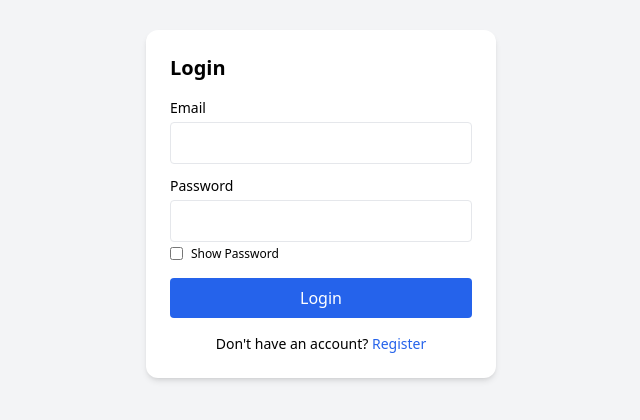
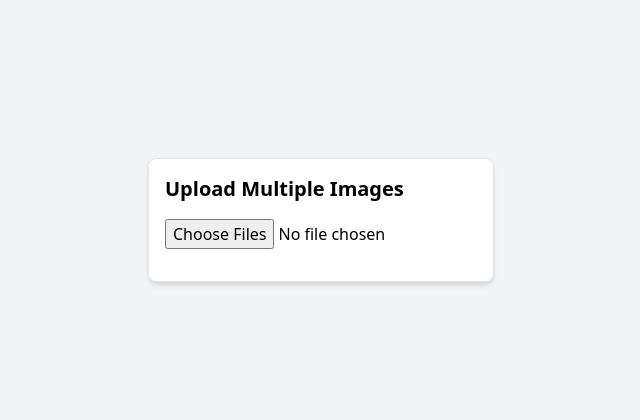
Before and after one commit to Kalyan199999/React-Components, a React (Create React App) app: page / in a window 1280 px wide. Shown: the part 196-616 px from the top of the page, without its empty margins (319-959 px from the left). Built offline with nearby package versions, Linux system fonts and the light colour scheme.

Commit message:
Images uploads is add

```diff
--- /dev/null
+++ b/src/components/Images_uploads_preview/ImageUpload.jsx
@@ -0,0 +1,99 @@
+import React, { useState } from 'react';
+
+const ImageUpload = () => {
+  const [images, setImages] = useState([]);
+  const [selectedImage, setSelectedImage] = useState(null);
+
+  const handleImageChange = (e) => {
+    setImages([])
+    const files = Array.from(e.target.files);
+    const validImages = files.filter(file => file.type.startsWith('image/'));
+
+    const newPreviews = validImages.map(file => ({
+      file,
+      preview: URL.createObjectURL(file),
+    }));
+
+    setImages(prev => [...prev, ...newPreviews]);
+  };
+
+  const handleRemove = (index) => {
+    const updated = [...images];
+    updated.splice(index, 1);
+    setImages(updated);
+  };
+
+  const handleImageClick = (img) => {
+    setSelectedImage(img.preview);
+  };
+
+  const handleCloseModal = () => {
+    setSelectedImage(null);
+  };
+
+  return (
+    <div className="max-w-md mx-auto mt-8 p-4 border rounded-lg shadow-md bg-white">
+      <h2 className="text-xl font-semibold mb-4">Upload Multiple Images</h2>
+
+      <input
+        type="file"
+        accept="image/*"
+        multiple
+        onChange={handleImageChange}
+        className="mb-4"
+      />
+
+      {images.length > 0 && (
+        <div className="grid grid-cols-3 gap-4 mt-4">
+          {images.map((img, index) => (
+            <div key={index} className="relative group cursor-pointer">
+              <img
+                src={img.preview}
+                alt={`Preview ${index}`}
+                className="w-full h-28 object-cover rounded border"
+                onClick={() => handleImageClick(img)}
+              />
+              <button
+                type="button"
+                onClick={(e) => {
+                  e.stopPropagation();
+                  handleRemove(index);
+                }}
+                className="absolute top-1 right-1 bg-red-500 text-white text-xs px-1 rounded opacity-0 group-hover:opacity-100 transition"
+              >
+                ✕
+              </button>
+            </div>
+          ))}
+        </div>
+      )}
+
+      {/* Modal */}
+      {selectedImage && (
+        <div
+          className="fixed inset-0 bg-black bg-opacity-70 flex items-center justify-center z-50"
+          onClick={handleCloseModal}
+        >
+          <div
+            className="relative max-w-2xl w-full p-4 bg-white rounded-lg shadow-lg"
+            onClick={(e) => e.stopPropagation()}
+          >
+            <button
+              onClick={handleCloseModal}
+              className="absolute top-2 right-2 text-white hover:bg-red-600 px-2 py-1 rounded"
+            >
+              X
+            </button>
+            <img
+              src={selectedImage}
+              alt="Selected"
+              className="w-full h-auto max-h-[80vh] object-contain rounded"
+            />
+          </div>
+        </div>
+      )}
+    </div>
+  );
+};
+
+export default ImageUpload;
--- a/src/components/LoadComponents.jsx
+++ b/src/components/LoadComponents.jsx
@@ -2,17 +2,23 @@ import PasswordStrength from './password_strength/PasswordStrength'
 import MultiStepForm from './multi_form/MultiStepForm'
 import OtpInput from './otp/OtpInput'
 import Combined from './Log_Register/Combined'
+import ImageUpload from './Images_uploads_preview/ImageUpload'
 
 function LoadComponents() {
   return (
     <>
       {/* <PasswordStrength /> */}
       {/* <MultiStepForm /> */}
-      <Combined />
+      {/* <Combined /> */}
 
-      <div className="min-h-screen flex items-center justify-center bg-gray-100">
-        {/* <OtpInput /> */}
-      </div>
+      {/* <div className="min-h-screen flex items-center justify-center bg-gray-100">
+        <OtpInput />
+      </div> */}
+
+      <div className="min-h-screen bg-gray-100 flex items-center justify-center">
+      <ImageUpload />
+    </div>
+
     </>
   )
 }
```
